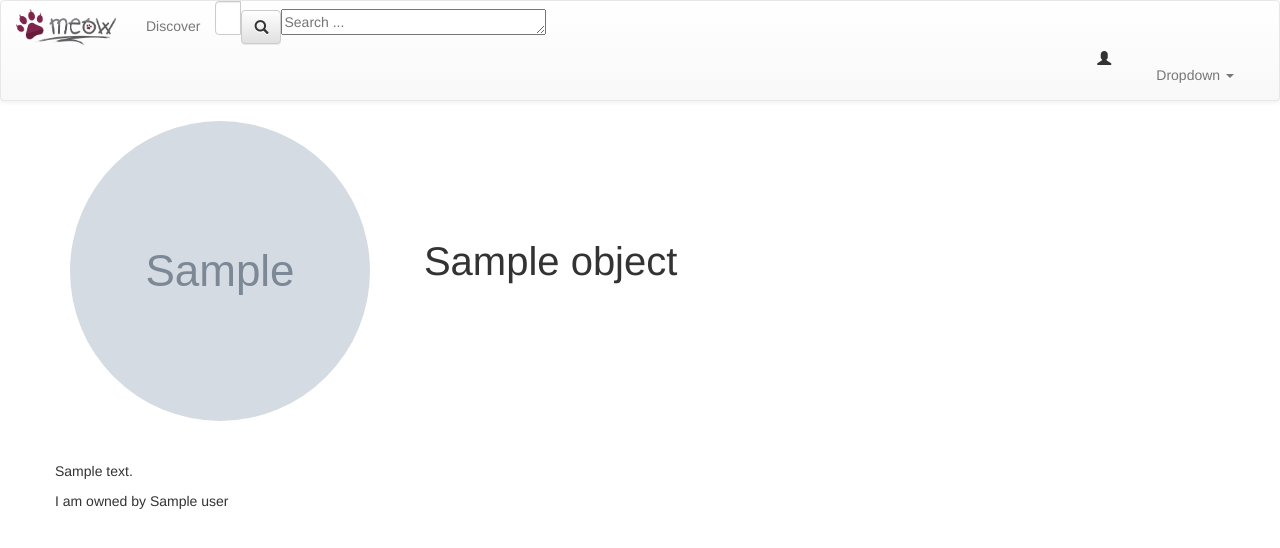
After one commit to awpcourse/MeowBook, a Django app: template meow/meowbook/templates/viewProfile.html in a window 1280 px wide. The commit adds this page. Shown: the top 548 px of the page. Run offline with Django 3.2, Linux system fonts and the light colour scheme; tables that the repository leaves empty hold one stand-in row (values such as "Sample post"); the template is opened without the code that fills it: values that come from a table or form of the project are taken from there, most other values are stand-ins (such as "Sample title", 1, 10 or a date in 2020); grey boxes marked "Sample" are stand-in pictures; parts of the project's set-up code (start-up, migrations or seed data) failed here and were passed over; some libraries are stand-ins or nearby versions.

Commit message:
Cat profile + View photo

```diff
--- /dev/null
+++ b/meow/meowbook/templates/viewProfile.html
@@ -0,0 +1,40 @@
+{% extends 'layout.html' %}
+{% block content %}
+
+    <div class="row">
+         <div class="col-lg-12">
+             <img class="img-circle" src="{{ object.avatar.url }}" style="width:300px;height:300px;"/>
+              <span style="font-size:40px;margin-left:50px;">{{ object.name }}</span>
+         </div>
+    </div>
+    <div class="row">
+        <p style="margin-top:40px;">
+            {{ object.description }}
+        </p>
+        <p>
+            I am owned by {{ object.user }}
+        </p>
+    </div>
+    <div>
+        <!--<section id="pinBoot">-->
+            <!--{% for picture in object_list %}-->
+                <!--<article class="white-panel">-->
+    <!---->
+                         <!--<img class="img-circle" src="{{ picture.cat.avatar.url }}" style="height:60px;width:60px;">-->
+                            <!--<strong><a href="{% url 'view-profile' pk=picture.cat.pk %}" >{{ picture.cat.name }}</a> </strong>-->
+                            <!--<br/> on <span><small>{{ picture.date_added }}</small></span>-->
+                            <!--<hr/>-->
+                        <!--<a href="{% url 'view-photo' pk=picture.pk %}">-->
+                            <!--<img src="{{ picture.picture.url }}" alt="">-->
+                        <!--</a>-->
+                            <!--<br/>-->
+                        <!--<div class="well" style="padding:5px;margin-top:10px;">-->
+                            <!--<p> <small>{{ picture.description }}</small> </p>-->
+                        <!--</div>-->
+    <!---->
+                <!--</article>-->
+            <!--{% endfor %}-->
+        <!--</section>-->
+    </div>
+
+{% endblock %}
--- a/meow/meowbook/urls.py
+++ b/meow/meowbook/urls.py
@@ -12,6 +12,6 @@ urlpatterns = [
     url(r'^logout/$', views.logout_view, name='logout'),
     url(r'^search/(?P<cat_name>.+)/$', views.search, name='search'),
     url(r'^view_status/(?P<pk>.+)/$', views.StatusCommentView.as_view(), name='status'),
-    url(r'^viewPhoto/(?P<pk>.+)/$', views.PhotoView.as_view(), name='status'),
-
+    url(r'^viewPhoto/(?P<pk>.+)/$', views.PhotoView.as_view(), name='view-photo'),
+    url(r'^viewProfile/(?P<pk>.+)/$', views.ProfileView.as_view(), name='view-profile'),
 ] + static(settings.MEDIA_URL, document_root=settings.MEDIA_ROOT)
```
Also changed, not shown: meow/meowbook/templates/newsfeed.html (+7 -3 lines), meow/meowbook/views.py (+15 -8 lines).
